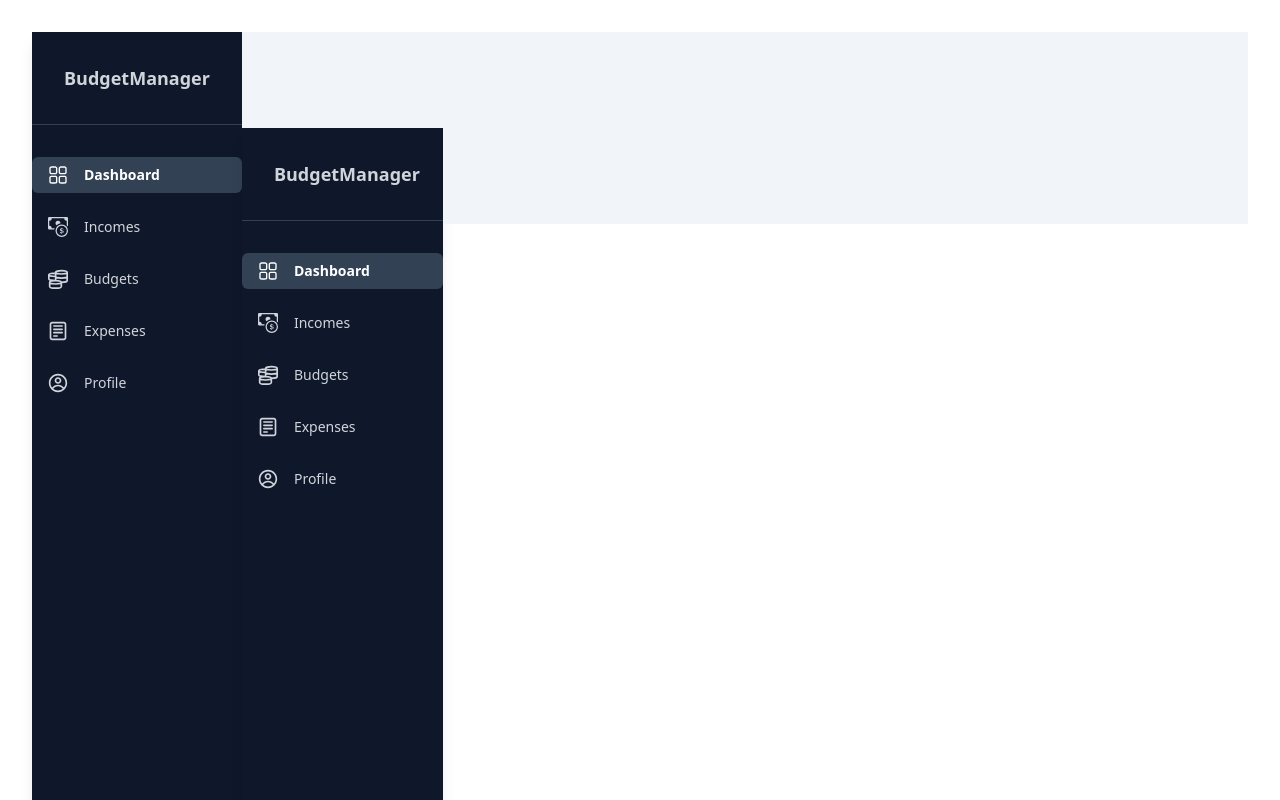
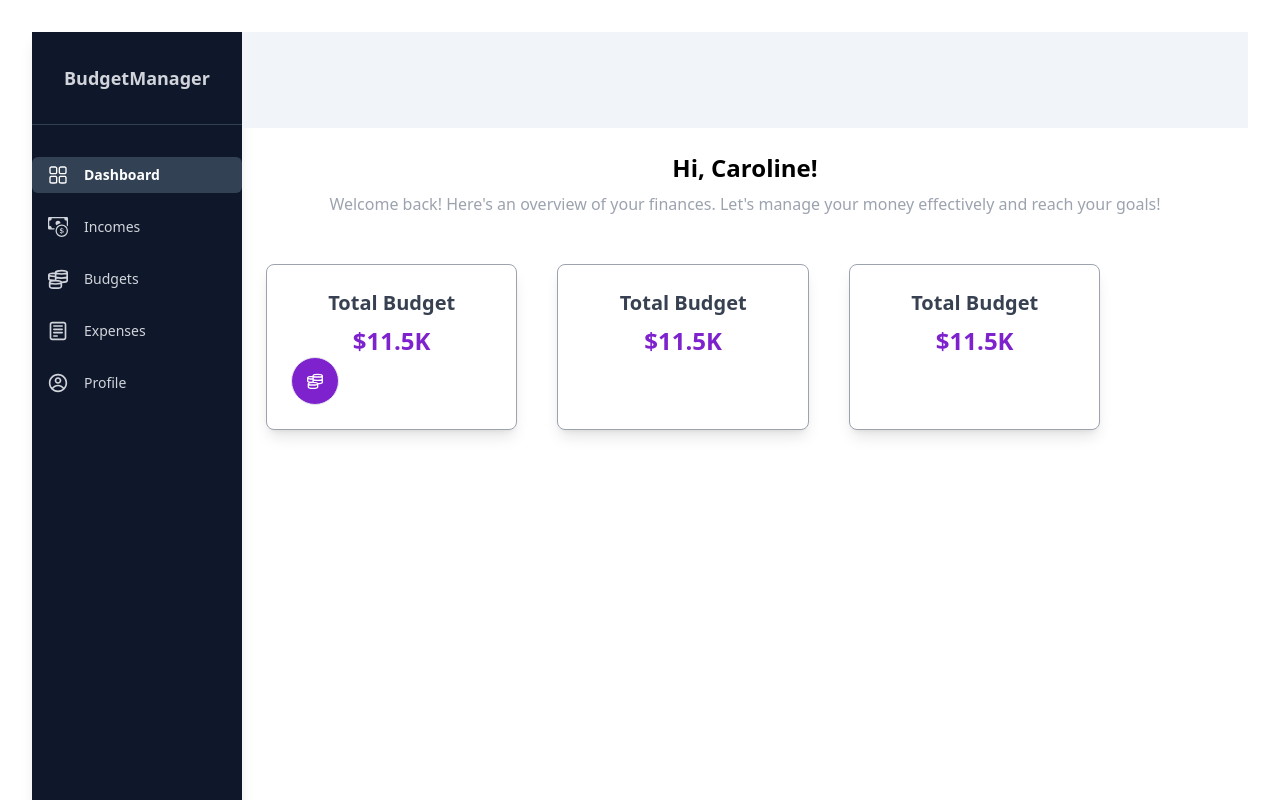
Before and after one commit to KarRzu/Budget-Manager, a React (Vite) app: page / in a window 1280 px wide. Shown: the top 800 px of the page. Built offline with nearby package versions, Linux system fonts and the light colour scheme.

Commit message:
fix: resolved issue with editing budgets, fixed form pre-filling and Firebase update logic

```diff
--- a/src/App.tsx
+++ b/src/App.tsx
@@ -17,7 +17,7 @@ function App() {
         <Route path={ROUTES.signIn} element={<SignInForm />} />
         <Route path={ROUTES.signUp} element={<SignUpForm />} />
         <Route path="/" element={<Layout />}>
-          <Route path={ROUTES.dashboard} element={<Dashboard />} />
+          <Route index element={<Dashboard />} />
           <Route path={ROUTES.budgets} element={<Budgets />} />
           <Route path={ROUTES.expenses} element={<Expenses />} />
           <Route path={ROUTES.incomes} element={<Incomes />} />
--- a/src/components/shared/Modal.tsx
+++ b/src/components/shared/Modal.tsx
@@ -1,10 +1,11 @@
+import { SubmitHandler, useForm } from "react-hook-form";
+import { Budget } from "../../pages/Budgets";
 import { useEffect } from "react";
-import { SubmitHandler, useForm } from "react-hook-form";
 
 export type ModalProps = {
   closeModal: () => void;
   addBudget: (newBudget: { budgetName: string; amountName: string }) => void;
-  currentBudgets: { budgetName: string; amountName: string } | null;
+  editingBudget: Budget | null;
 };
 
 export type InputFields = {
@@ -12,17 +13,15 @@ export type InputFields = {
   amountName: string;
 };
 
-export function Modal({ closeModal, addBudget, currentBudgets }: ModalProps) {
-  const { register, handleSubmit, reset } = useForm<InputFields>({});
+export function Modal({ closeModal, addBudget, editingBudget }: ModalProps) {
+  const { register, handleSubmit, setValue } = useForm<InputFields>({});
 
   useEffect(() => {
-    if (currentBudgets) {
-      reset({
-        budgetName: currentBudgets.budgetName,
-        amountName: currentBudgets.amountName,
-      });
+    if (editingBudget) {
+      setValue("budgetName", editingBudget.name);
+      setValue("amountName", editingBudget.amount);
     }
-  }, [currentBudgets, reset]);
+  }, [editingBudget, setValue]);
 
   const onSubmit: SubmitHandler<InputFields> = (data) => {
     addBudget(data);
@@ -39,7 +38,7 @@ export function Modal({ closeModal, addBudget, currentBudgets }: ModalProps) {
         </button>
 
         <h1 className="text-gray-700 font-bold text-2xl mb-4">
-          {currentBudgets ? "Edit Budget" : "Create New Budget"}
+          {editingBudget ? "Edit Budget" : "Create New Budget"}
         </h1>
 
         <form className="space-y-4" onSubmit={handleSubmit(onSubmit)}>
@@ -76,7 +75,7 @@ export function Modal({ closeModal, addBudget, currentBudgets }: ModalProps) {
           </div>
 
           <button className="w-full bg-red-500 text-white py-2 px-4 rounded-md hover:bg-red-600 transition">
-            {currentBudgets ? "Update Budget" : "Create Budget"}
+            {editingBudget ? "Update Budget" : "Create Budget"}
           </button>
         </form>
       </div>
--- a/src/pages/Budgets.tsx
+++ b/src/pages/Budgets.tsx
@@ -20,7 +20,6 @@ export type Budget = {
 export function Budgets() {
   const [isModalOpen, setIsModalOpen] = useState(false);
   const [budgets, setBudgets] = useState<Budget[]>([]);
-  const [newBudget, setnewBudget] = useState({ name: "", amount: "" });
   const [editingBudget, setEditingBudget] = useState<Budget | null>(null);
 
   const budgetsCollectionRef = collection(db, "budgets");
@@ -49,20 +48,10 @@ export function Budgets() {
     }
   };
 
-  const editBudgets = async (budget: Budget) => {
-    setEditingBudget(budget);
-    setIsModalOpen(true);
-  };
-
-  const updateBudget = async (updatedBudget: Budget) => {
+  const editBudget = async (id: string, updatedData: Partial<Budget>) => {
     try {
-      const budgetDoc = doc(db, "budgets", updatedBudget.id);
-      await updateDoc(budgetDoc, {
-        name: updatedBudget.name,
-        amount: updatedBudget.amount,
-      });
-      setIsModalOpen(false);
-      setEditingBudget(null);
+      const budgetDoc = doc(db, "budgets", id);
+      await updateDoc(budgetDoc, updatedData);
       getBudgets();
     } catch (error) {
       console.log(error);
@@ -79,12 +68,9 @@ export function Budgets() {
   }) => {
     try {
       if (editingBudget) {
-        await updateBudget({
-          ...editingBudget,
-          ...data,
-          name: "",
-          amount: "",
-          id: "",
+        await editBudget(editingBudget.id, {
+          name: data.budgetName,
+          amount: data.amountName,
         });
       } else {
         await addDoc(budgetsCollectionRef, {
@@ -92,7 +78,6 @@ export function Budgets() {
           amount: data.amountName,
         });
       }
-
       setIsModalOpen(false);
       setEditingBudget(null);
       getBudgets();
@@ -101,9 +86,20 @@ export function Budgets() {
     }
   };
 
-  const openModal = () => setIsModalOpen(true);
-  const closeModal = () => setIsModalOpen(false);
+  const openModal = () => {
+    setIsModalOpen(true);
+    setEditingBudget(null);
+  };
 
+  const startEditing = (budget: Budget) => {
+    setEditingBudget(budget);
+    setIsModalOpen(true);
+  };
+
+  const closeModal = () => {
+    setIsModalOpen(false);
+    setEditingBudget(null);
+  };
   return (
     <>
       <h1 className="p-8 text-2xl font-bold">My Budgets</h1>
@@ -140,7 +136,7 @@ export function Budgets() {
               </button>
 
               <button
-                onClick={() => editBudgets(budget)}
+                onClick={() => startEditing(budget)}
                 className="mt-4 bg-red-500 text-white py-2 px-4 rounded-lg hover:bg-red-600 focus:outline-none focus:ring-2 focus:ring-red-300 transition"
               >
                 Edit
@@ -156,14 +152,7 @@ export function Budgets() {
         <Modal
           closeModal={closeModal}
           addBudget={onSubmitBudgets}
-          currentBudgets={
-            editingBudget
-              ? {
-                  budgetName: editingBudget.name,
-                  amountName: editingBudget.amount,
-                }
-              : null
-          }
+          editingBudget={editingBudget}
         />
       )}
     </>
--- a/src/pages/Dashboard.tsx
+++ b/src/pages/Dashboard.tsx
@@ -1,9 +1,42 @@
-import { Layout } from "../components/shared/Layout";
+import { GrMoney } from "react-icons/gr";
 
 export function Dashboard() {
   return (
     <>
-      <Layout />
+      <div className="-mt-6">
+        <h1 className="font-bold text-2xl m-12">Hi, Caroline!</h1>
+        <h2 className="text-gray-400 m-12 text-md -mt-10">
+          Welcome back! Here's an overview of your finances. Let's manage your
+          money effectively and reach your goals!
+        </h2>
+      </div>
+
+      {/* zrobic z tego osobny komponennt  CardInfo */}
+
+      <div className="flex gap-4">
+        <div className="w-1/4  border border-gray-400 rounded-lg shadow-lg p-6 bg-white flex align-middle flex-col ml-6">
+          <div>
+            <h1 className="text-xl font-semibold text-gray-700">
+              Total Budget
+            </h1>
+            <h2 className="text-2xl font-bold text-purple-700 mt-2">$11.5K</h2>
+          </div>
+          {/* img */}
+          <div className="border rounded-full bg-purple-700 w-12 h-12 flex items-center justify-center text-white">
+            <GrMoney />
+          </div>
+        </div>
+
+        <div className="w-1/4  border border-gray-400 rounded-lg shadow-lg p-6 bg-white flex align-middle flex-col ml-6">
+          <h1 className="text-xl font-semibold text-gray-700">Total Budget</h1>
+          <h2 className="text-2xl font-bold text-purple-700 mt-2">$11.5K</h2>
+        </div>
+
+        <div className="w-1/4  border border-gray-400 rounded-lg shadow-lg p-6 bg-white flex align-middle flex-col ml-6">
+          <h1 className="text-xl font-semibold text-gray-700">Total Budget</h1>
+          <h2 className="text-2xl font-bold text-purple-700 mt-2">$11.5K</h2>
+        </div>
+      </div>
     </>
   );
 }
```
